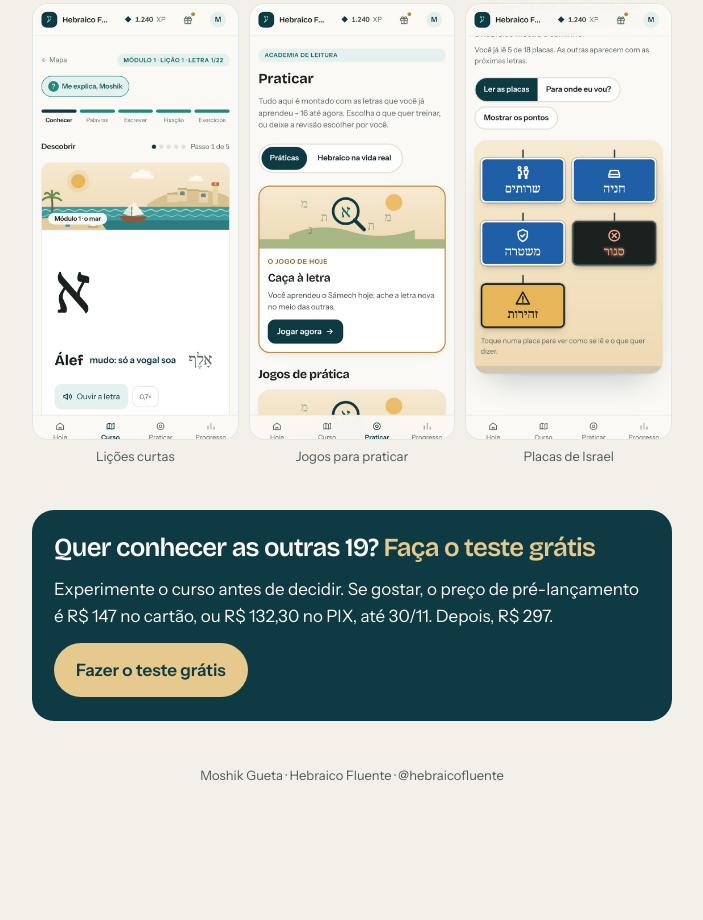
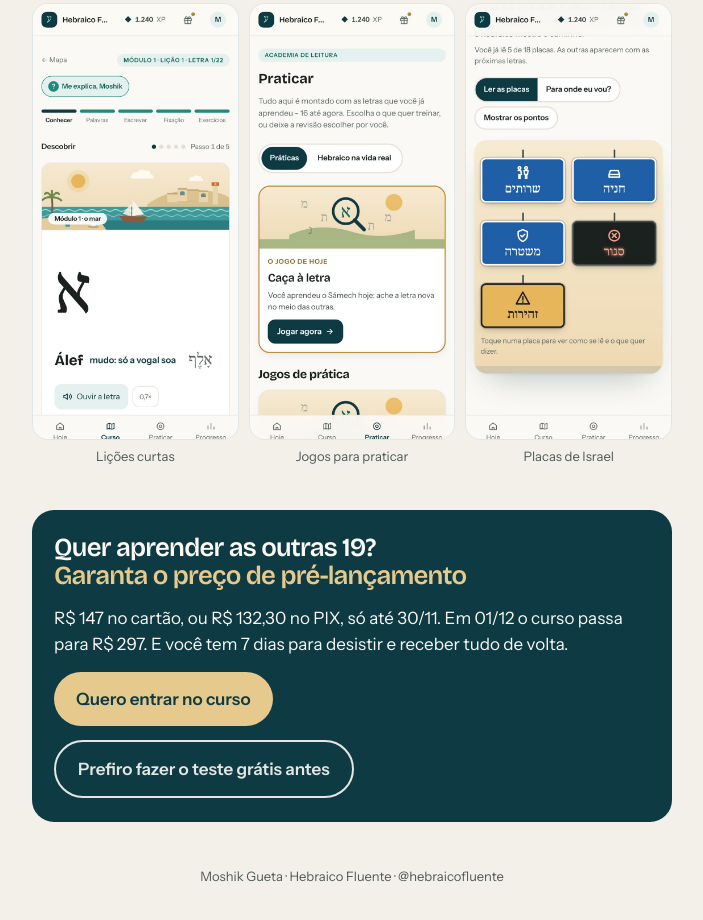
Before and after one commit to Moshikgueta/hebraico-guias, a plain HTML site: page letras/index.html in a window 1280 px wide. Shown: the part 2165-3085 px from the top of the page, without its empty margins (288-991 px from the left). Before the commit the page ends 3015 px from the top, so only its background shows below. Drawn offline with nearby package versions, Linux system fonts and the light colour scheme.

Commit message:
Guia LETRAS: botão principal leva ao checkout, teste grátis como segunda opção
Co-Authored-By: Claude Opus 5.5 <noreply@anthropic.com>
Claude-Session: https://claude.ai/code/session_01QuanvBEV3Ejm5TZ1Lo12Sq

```diff
--- a/letras/index.html
+++ b/letras/index.html
@@ -75,6 +75,7 @@ section>h2{font-size:28px;line-height:1.1}
 .cta h2{font-size:26px;line-height:1.1} .cta h2 b{color:var(--band-accent);font-weight:600}
 .cta a{align-self:flex-start;background:var(--band-accent);color:#0e3b43;text-decoration:none;font-weight:600;border-radius:999px;padding:14px 22px;min-height:48px}
 .cta small{opacity:.85;font-size:14px}
+.cta a.sec{background:transparent;color:var(--band-fg);border:2px solid currentColor;opacity:.9}
 footer{font-size:13px;color:var(--muted);text-align:center}
 </style></head><body><div class="wrap">
 <div class="brand"><i>ע</i>Hebraico Fluente</div>
@@ -111,9 +112,10 @@ footer{font-size:13px;color:var(--muted);text-align:center}
 <div class="telas"><figure><img src="img/licao-alef.jpg" alt="Tela de uma lição do curso, com a letra e a explicação" loading="lazy"><figcaption>Lições curtas</figcaption></figure>
 <figure><img src="img/academia.jpg" alt="Tela dos jogos da Academia do curso" loading="lazy"><figcaption>Jogos para praticar</figcaption></figure>
 <figure><img src="img/dia-placas-s.jpg" alt="Jogo de ler placas reais de Israel" loading="lazy"><figcaption>Placas de Israel</figcaption></figure></div></section>
-<div class="cta"><h2>Quer conhecer as outras 19? <b>Faça o teste grátis</b></h2>
-<p>Experimente o curso antes de decidir. Se gostar, o preço de pré-lançamento é R$ 147 no cartão, ou R$ 132,30 no PIX, até 30/11. Depois, R$ 297.</p>
-<a href="https://hebraicofluente.com.br/dm?utm_campaign=guia-letras">Fazer o teste grátis</a></div>
+<div class="cta"><h2>Quer aprender as outras 19? <b>Garanta o preço de pré-lançamento</b></h2>
+<p>R$ 147 no cartão, ou R$ 132,30 no PIX, só até 30/11. Em 01/12 o curso passa para R$ 297. E você tem 7 dias para desistir e receber tudo de volta.</p>
+<a href="https://hebraicofluente.com.br/checkout/alfabetizacao/?utm_source=instagram&amp;utm_campaign=guia-letras">Quero entrar no curso</a>
+<a class="sec" href="https://hebraicofluente.com.br/dm?utm_campaign=guia-letras">Prefiro fazer o teste grátis antes</a></div>
 <footer>Moshik Gueta · Hebraico Fluente · @hebraicofluente</footer>
 </div>
 <script>
```
